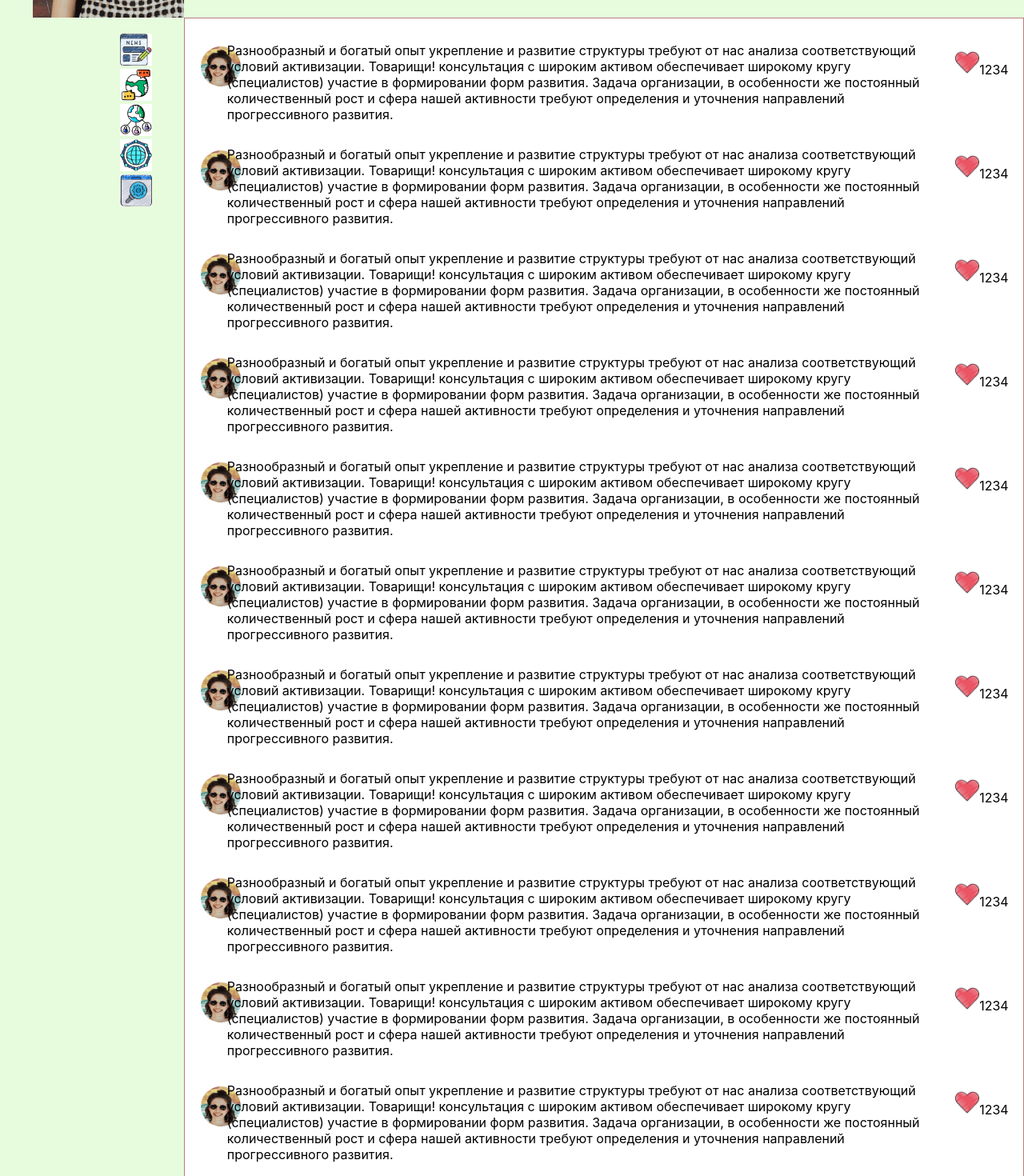
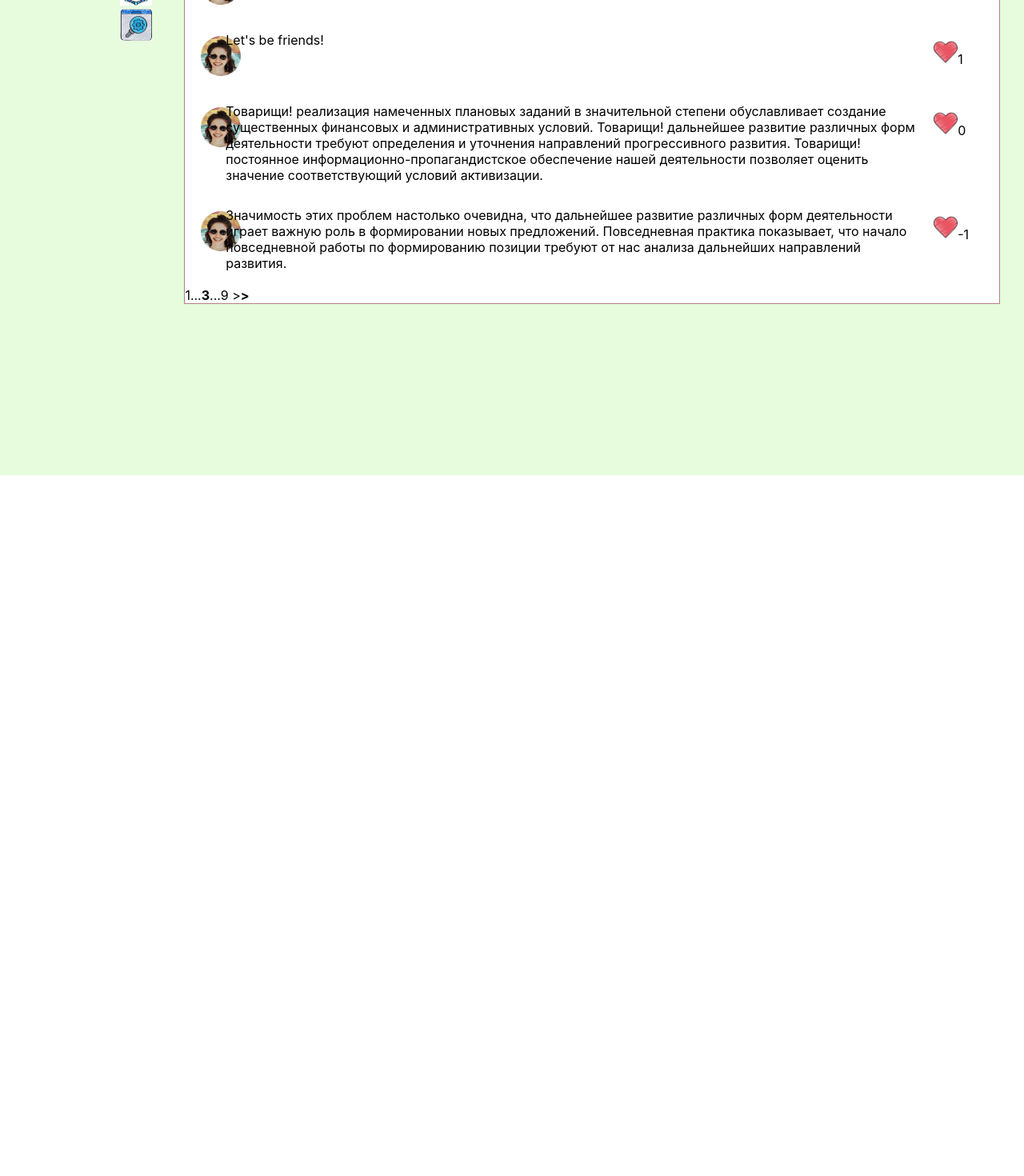
Before and after one commit to leikoman/first-react-app, a React (Create React App) app: page / in a window 1280 px wide. Shown: the part 380-1850 px from the top of the page at 80% size. After the commit the page ends 974 px from the top, so only its background shows below. Built offline with nearby package versions, Linux system fonts and the light colour scheme.

Commit message:
add props for post's elements

```diff
--- a/src/Components/Profile/MyPosts/MyPosts.jsx
+++ b/src/Components/Profile/MyPosts/MyPosts.jsx
@@ -5,19 +5,12 @@ import Post from "./Post/Post";
 const MyPosts = () => {
     return (
         <div className={css.myposts}>
-            <Post />
-            <Post />
-            <Post />
-            <Post />
-            <Post />
-            <Post />
-            <Post />
-            <Post />
-            <Post />
-            <Post />
-            <Post />
-            <Post />
-            <text><b>&lt;</b>&lt; 1...<b>3</b>...9 &gt;<b>&gt;</b></text>ч
+            <Post count="123" message="HELLO EVERYONE!" />
+            <Post count="321" message="I like this social net!" />
+            <Post count="1" message="Let's be friends!" />
+            <Post count="0" message="Товарищи! реализация намеченных плановых заданий в значительной степени обуславливает создание существенных финансовых и административных условий. Товарищи! дальнейшее развитие различных форм деятельности требуют определения и уточнения направлений прогрессивного развития. Товарищи! постоянное информационно-пропагандистское обеспечение нашей деятельности позволяет оценить значение соответствующий условий активизации." />
+            <Post count="-1" message="Значимость этих проблем настолько очевидна, что дальнейшее развитие различных форм деятельности играет важную роль в формировании новых предложений. Повседневная практика показывает, что начало повседневной работы по формированию позиции требуют от нас анализа дальнейших направлений развития." />
+            <text><b>&lt;</b>&lt; 1...<b>3</b>...9 &gt;<b>&gt;</b></text>
         </div>
     );
 }
--- a/src/Components/Profile/MyPosts/MyPosts.module.css
+++ b/src/Components/Profile/MyPosts/MyPosts.module.css
@@ -1,7 +1,8 @@
 .myposts {
-
+    margin-right: 30px;
+    border: 1px solid rgba(156, 69, 69, 0.699);
+    background-color: white;
 }
-
 .myposts text{
     margin-left: 1300px;
 }
--- a/src/Components/Profile/MyPosts/Post/Like/Like.jsx
+++ b/src/Components/Profile/MyPosts/Post/Like/Like.jsx
@@ -1,11 +1,11 @@
 import React from "react";
 import css from './Like.module.css';
 
-const Like = () => {
+const Like = (props) => {
     return (
     <div className={css.like}>
         <img alt="" src='./././././post-like.jpg'></img>
-        1234
+        {props.count}
     </div>)
 }
 
--- a/src/Components/Profile/MyPosts/Post/Post.jsx
+++ b/src/Components/Profile/MyPosts/Post/Post.jsx
@@ -4,12 +4,12 @@ import Like from "./Like/Like";
 import css from './Post.module.css';
 import Text from "./Text/Text";
 
-const Post = () => {
+const Post = (props) => {
     return (
         <div className={css.post}>
             <Ava></Ava>
-            <Text></Text>
-            <Like></Like>
+            <Text message={props.message}></Text>
+            <Like count={props.count}></Like>
         </div>
     );
 }
--- a/src/Components/Profile/MyPosts/Post/Text/Text.jsx
+++ b/src/Components/Profile/MyPosts/Post/Text/Text.jsx
@@ -1,10 +1,10 @@
 import React from "react";
 import css from './Text.module.css';
 
-const Text = () => {
+const Text = (props) => {
     return (
         <div className={css.text}>
-            Разнообразный и богатый опыт укрепление и развитие структуры требуют от нас анализа соответствующий условий активизации. Товарищи! консультация с широким активом обеспечивает широкому кругу (специалистов) участие в формировании форм развития. Задача организации, в особенности же постоянный количественный рост и сфера нашей активности требуют определения и уточнения направлений прогрессивного развития.
+            {props.message}
         </div>
     );
 }
--- a/src/Components/Profile/Profile.module.css
+++ b/src/Components/Profile/Profile.module.css
@@ -1,5 +1,5 @@
 .content {
     grid-area: c;
-    background-color: rgb(255, 255, 255);
-    border: 1px solid rgba(156, 69, 69, 0.699);
+    background-color: rgb(230, 252, 221);
+
   }
```
